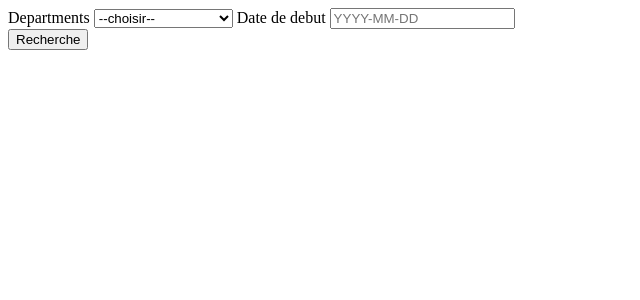
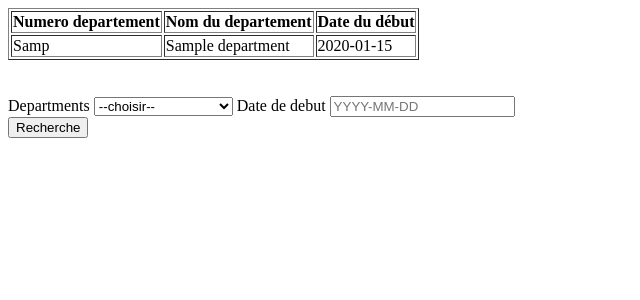
Before and after one commit to mereowork-blip/13-tp-real-data, a PHP site: page /modif_dept.php?emp_no=1 in a window 1280 px wide. Shown: the top 300 px of the page, without its empty margins (0-640 px from the left). Run offline with PHP 8.4, Linux system fonts and the light colour scheme; tables that the repository leaves empty hold one stand-in row (values such as "Sample post").

Commit message:
Partie 4 - 1 done

```diff
--- a/include/fonction.php
+++ b/include/fonction.php
@@ -235,13 +235,28 @@ function emploi_long($no)
     return $result;
 }
 
-function modif_dept ($id , $id_dept , $date_deb){
+function modif_dept($id, $id_dept, $date_deb) {
+    $sql = "UPDATE dept_emp
+    SET dept_no='$id_dept', from_date='$date_deb'
+    WHERE emp_no='$id';";
 
-    $sql="UPDATE dept_emp
-    SET dept_no='$id_dept' , from_date = '$date_deb'
-    WHERE emp_no = '$id' ;";
+    mysqli_query(ConnectBd(), $sql);
+}
 
-    $query = mysqli_query(ConnectBd(), $sql);
-    mysqli_fetch_assoc($query);
-    mysqli_free_result($query);
+function dep_emp_info($no)
+{
+    $sql = "SELECT
+    dept_emp.dept_no,
+    departments.dept_name as Nom_du_departement,
+    from_date as date_de_debut
+    from dept_emp
+    join departments on departments.dept_no = dept_emp.dept_no
+    where dept_emp.emp_no = '$no';";
+    $new_req = mysqli_query(ConnectBd(), $sql);
+    $result = array();
+    while ($donnes = mysqli_fetch_assoc($new_req)) {
+        $result[] = $donnes;
+    }
+    mysqli_free_result($new_req);
+    return $result;
 }
--- a/modif_dept.php
+++ b/modif_dept.php
@@ -2,24 +2,47 @@
 include 'include/fonction.php';
 $dep_list = liste_departement();
 $id = $_GET['emp_no'];
+$dep_tab = dep_emp_info($id);
 ?>
 
 <!DOCTYPE html>
 <html lang="en">
+
 <head>
     <meta charset="UTF-8">
     <meta name="viewport" content="width=device-width, initial-scale=1.0">
     <title>Filtre et recherche</title>
 </head>
+
 <body>
-    <form class="recherche-form" action="traitements/modif_trait.php" method="post" >
+
+    <table border="1px" class="table">
+        <thead class="table-dark">
+            <tr>
+                <th>Numero departement</th>
+                <th>Nom du departement</th>
+                <th>Date du début</th>
+            </tr>
+        </thead>
+
+        <?php foreach ($dep_tab as $dep) { ?>
+            <tr>
+                <td><?php echo $dep["dept_no"]; ?></td>
+                <td><?php echo $dep["Nom_du_departement"]; ?></td>
+                <td><?php echo $dep["date_de_debut"]; ?></td>
+            <?php } ?>
+    </table>
+
+    <br><br>
+
+    <form class="recherche-form" action="traitements/modif_trait.php" method="post">
         <div class="recherche-block">
             <input type="hidden" name="id" value="<?= $id ?>">
             <label for="departement_list">Departments</label>
             <select name="dep_choice" id="departments_option">
                 <option value="">--choisir--</option>
-                <?php foreach ($dep_list as $dep ) { ?>
-                <option value="<?= $dep["dept_no"] ?>"><?= $dep["dept_name"] ?></option>
+                <?php foreach ($dep_list as $dep) { ?>
+                    <option value="<?= $dep["dept_no"] ?>"><?= $dep["dept_name"] ?></option>
                 <?php } ?>
             </select>
 
@@ -32,4 +55,5 @@ $id = $_GET['emp_no'];
     </form>
 
 </body>
+
 </html>
```
Also changed, not shown: traitements/modif_trait.php (+8 -6 lines).
